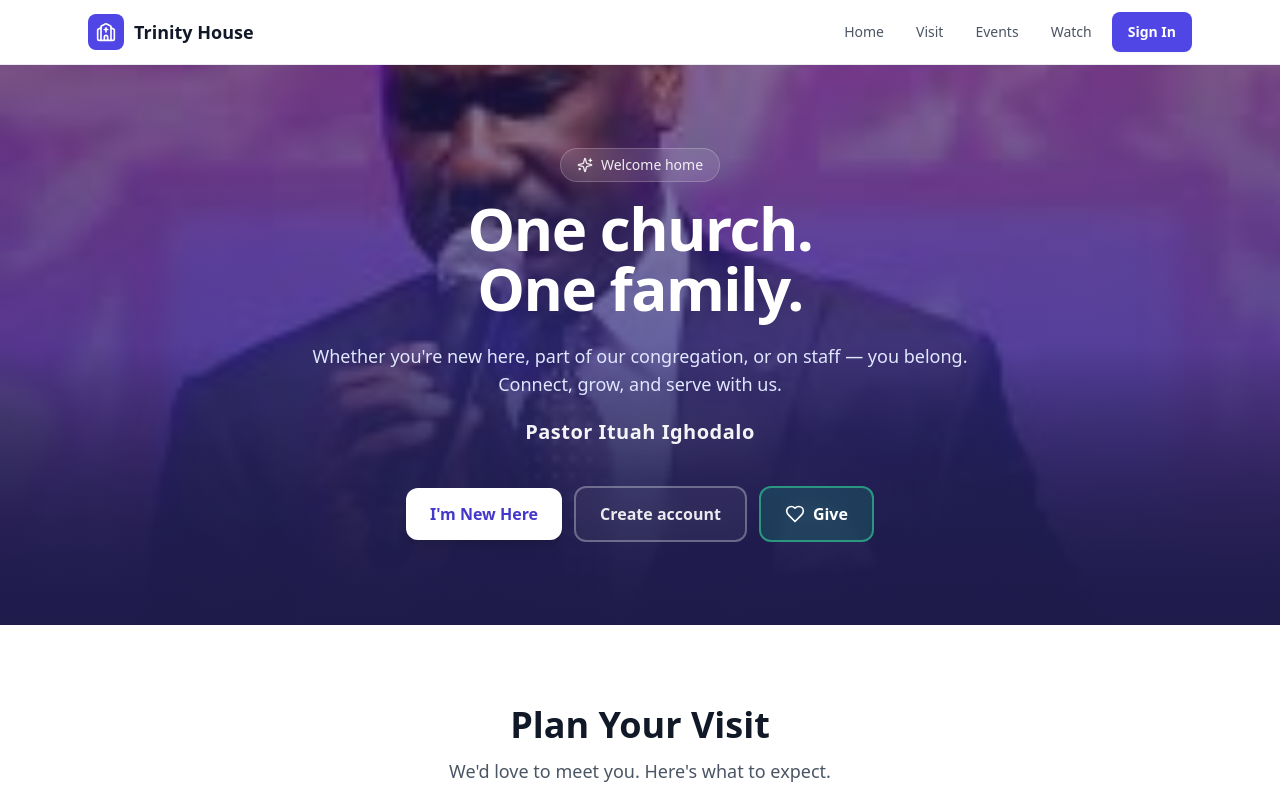
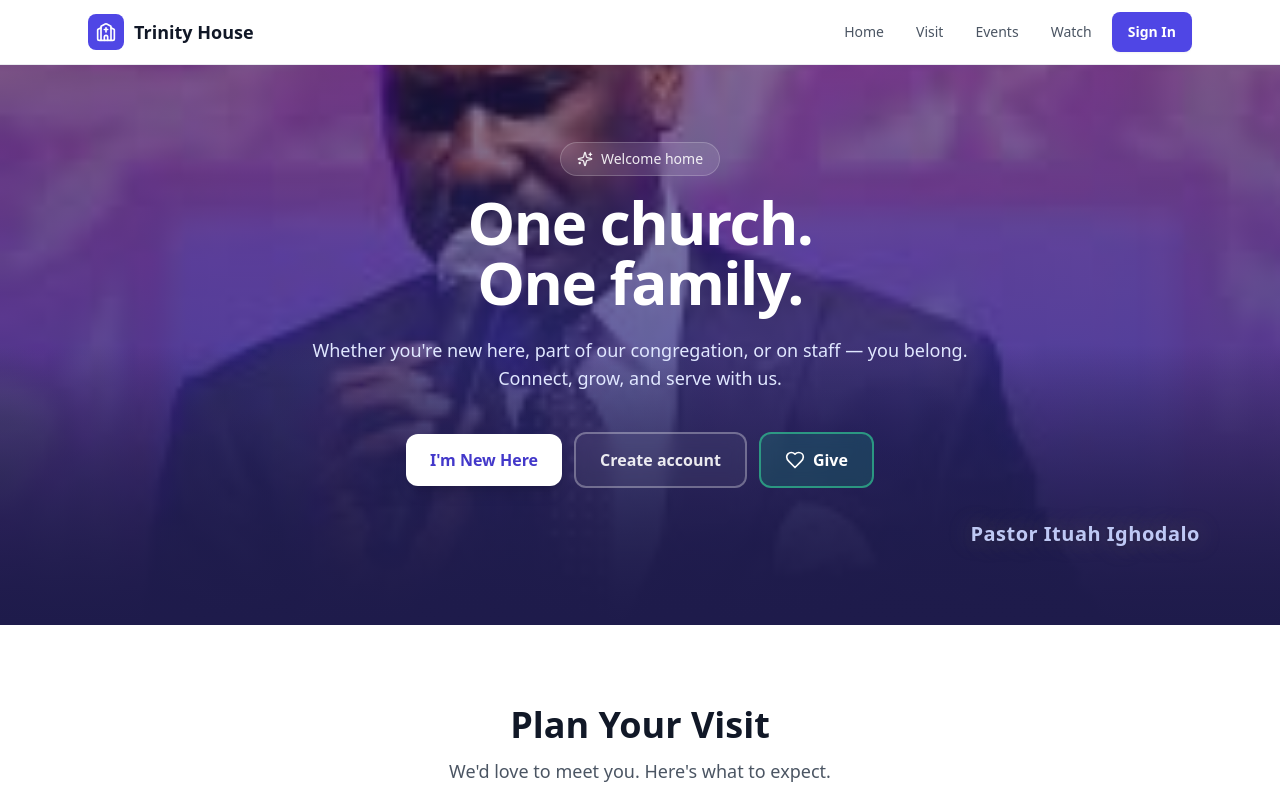
Before and after one commit to chuksawa/Trinityhouse, a Next.js app: page /trinityhouse/ in a window 1280 px wide. Shown: the top 800 px of the page. Built offline with nearby package versions, Linux system fonts and the light colour scheme; no server answers.

Commit message:
Hero: move pastor name below badges, right-align; brand tone + warm glow
Made-with: Cursor

```diff
--- a/src/app/home/page.tsx
+++ b/src/app/home/page.tsx
@@ -55,9 +55,6 @@ export default function HomePage() {
           <p className="mx-auto mt-6 max-w-2xl text-lg text-brand-100">
             Whether you&apos;re new here, part of our congregation, or on staff — you belong. Connect, grow, and serve with us.
           </p>
-          <p className="mt-5 text-xl font-semibold tracking-wide text-white/95 drop-shadow-[0_0_24px_rgba(255,255,255,0.35)]">
-            Pastor Ituah Ighodalo
-          </p>
           <div className="mt-10 flex flex-wrap items-center justify-center gap-3">
             <Link
               href="/home#visit"
@@ -80,6 +77,12 @@ export default function HomePage() {
               Give
             </Link>
           </div>
+          <p
+            className="mt-8 w-full max-w-6xl px-4 text-right text-xl font-semibold tracking-wide text-brand-200/95 drop-shadow-[0_1px_2px_rgba(0,0,0,0.2)]"
+            style={{ textShadow: "0 0 24px rgba(180,160,120,0.4)" }}
+          >
+            Pastor Ituah Ighodalo
+          </p>
         </div>
       </section>
 
```
